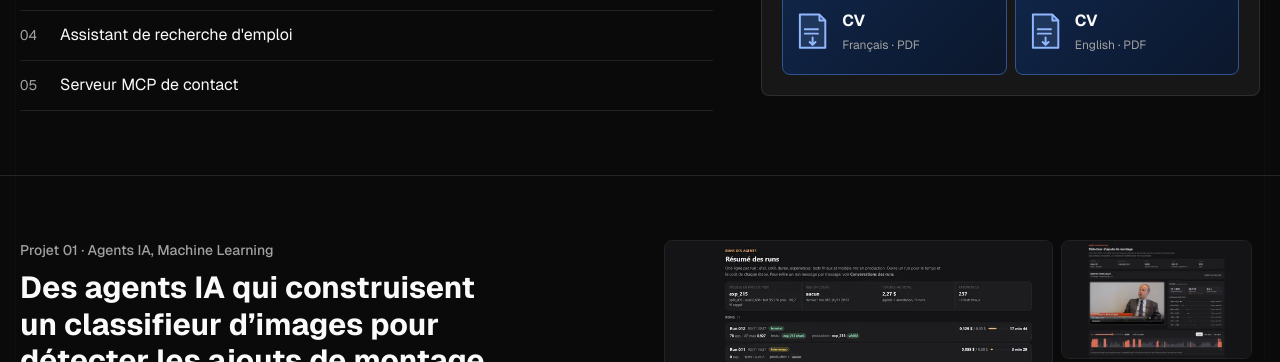
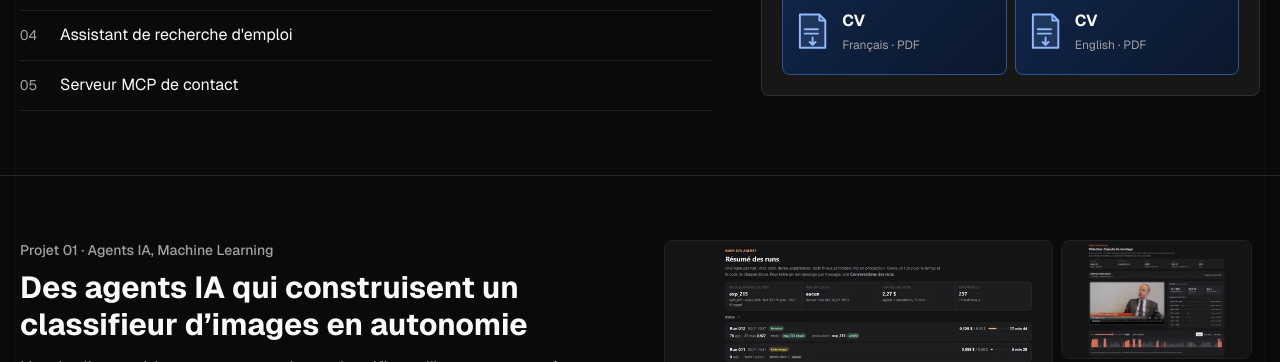
Before and after one commit to tangmomb/portfolio_ia, a plain HTML site: page index.html in a window 1280 px wide. Shown: the part 423-785 px from the top of the page. Drawn offline with Linux system fonts and the light colour scheme.

Commit message:
Raccourcir le titre du projet agents

```diff
--- a/index.html
+++ b/index.html
@@ -192,8 +192,8 @@
             <div class="project-text">
               <p class="eyebrow">Projet 01 · Agents IA, Machine Learning</p>
               <h2>
-                Des agents IA qui construisent un classifieur d’images pour
-                détecter les ajouts de montage
+                Des agents IA qui construisent un classifieur d’images en
+                autonomie
               </h2>
               <p class="lead">
                 Un pipeline multi-agents construit un classifieur d'images :
```
